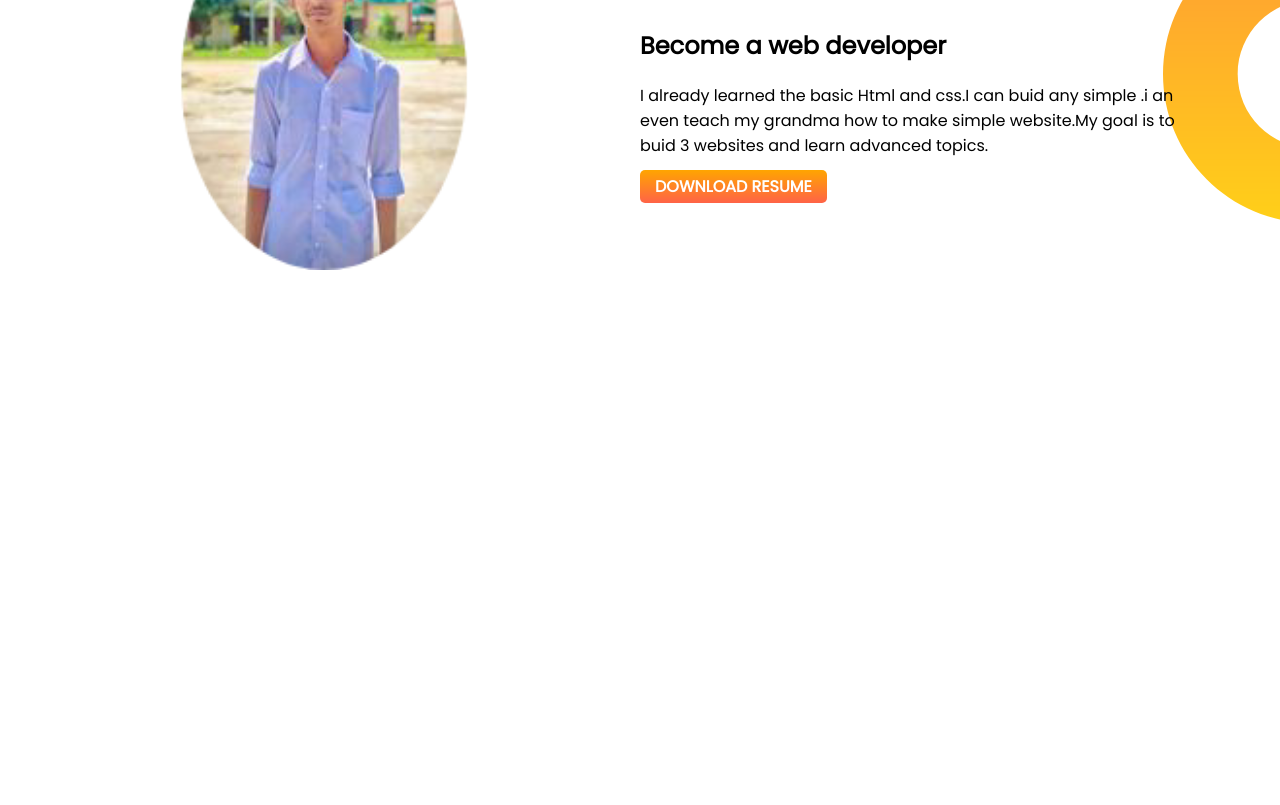
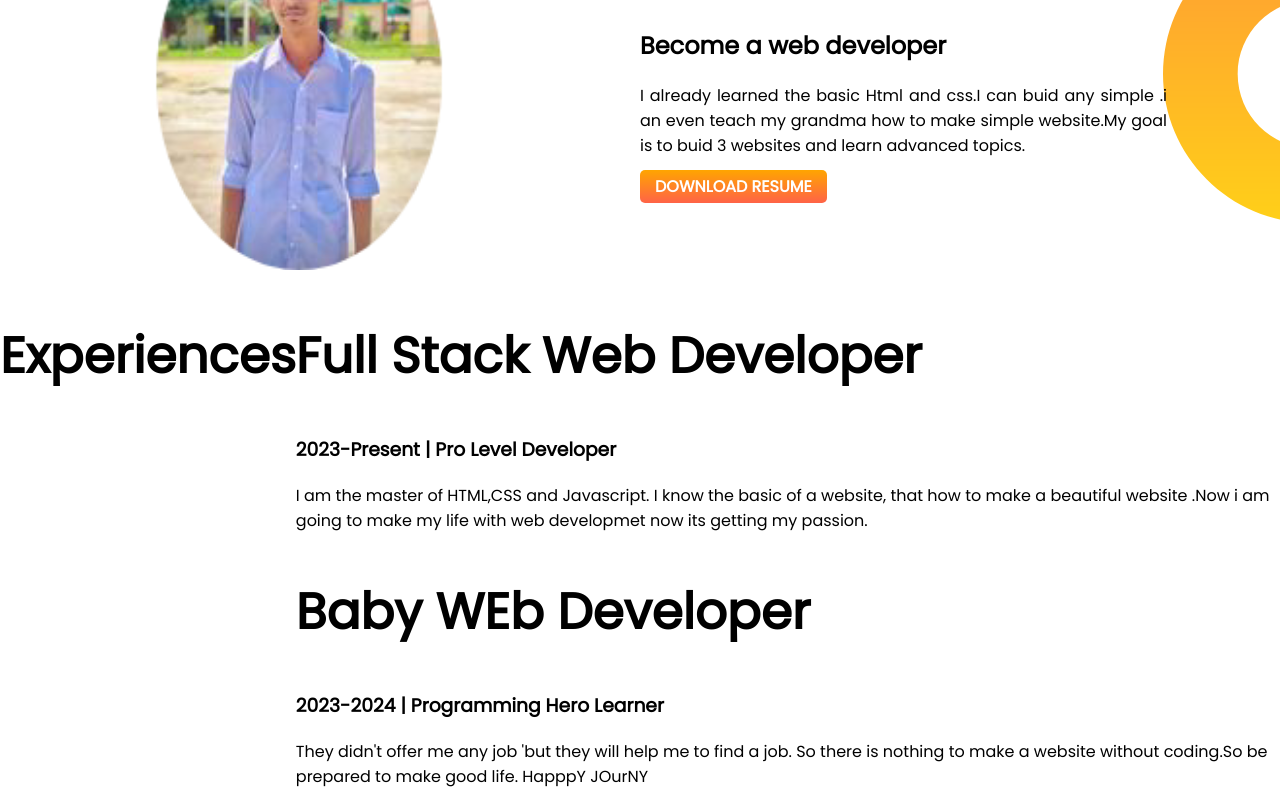
Before and after one commit to Nabel4/developer-portfolio, a plain HTML site: page index.html in a window 1280 px wide. Shown: the part 572-1377 px from the top of the page. Before the commit the page ends 849 px from the top, so only its background shows below. Drawn offline with Linux system fonts and the light colour scheme.

Commit message:
3rd-section-added

```diff
--- a/index.html
+++ b/index.html
@@ -37,10 +37,76 @@
              <p class="right-padding-p">I already learned the basic Html and css.I can buid any simple .i an even teach my grandma how to make simple website.My goal is to buid 3 websites and learn advanced topics.</p>
 
              <a class="hire-download-button" target="blank" href="">DOWNLOAD RESUME</a>
+        </div>
+    </section>
+
+    <section>
+        <h1>Experiences</h1>
+        <div>
+    <div>
+        <h1>Full Stack Web Developer</h1>
+        <h3>2023-Present | Pro Level Developer </h3>
+        <p>I am the master of HTML,CSS and Javascript. I know the basic of a website, that how to make a beautiful website .Now i am going to make my life with web developmet now its getting my passion.</p>
+    </div>
+    <div>
+         <h1> Baby WEb Developer</h1>
+         <h3>2023-2024 | Programming Hero Learner</h3>
+         <p>They didn't offer me any job 'but they will help me to find a job. So there is nothing to make a website without coding.So be prepared to make good life. HapppY JOurNY</p>
+
+
+    </div>
+
+
+
+
+
+
+
+
+
+
+
+
+
+
+
+
+
+
+
 
 
 
         </div>
+
+
+
+
+
+
+
+
+
+
+
+
+
+
+
+
+
+
+
+
+
+
+
+
+
+
+
+
+
     </section>
 
 
--- a/style.css
+++ b/style.css
@@ -29,10 +29,8 @@ font-size: 50px;
    }
    .second-section img{
     width: 400px ;
-    padding-left: 125px;
+    padding-left: 100px;
    }
-
-
 
 
 
@@ -64,5 +62,6 @@ font-size: 50px;
     background-position: right;
    }
    .right-padding-p{
-    padding-right: 37px;
+    padding-right: 49px;
+    text-align: justify;
    }
```
